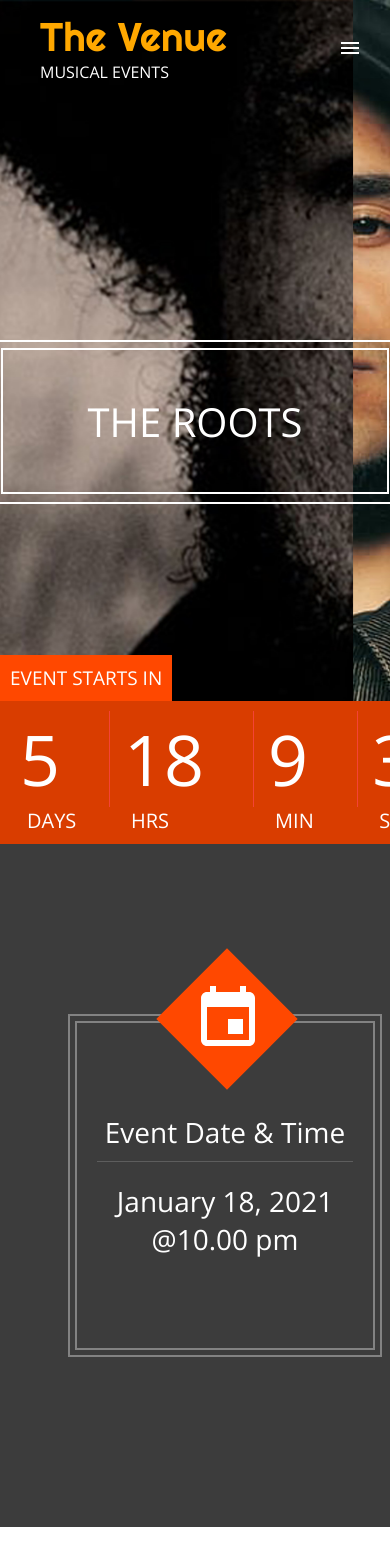
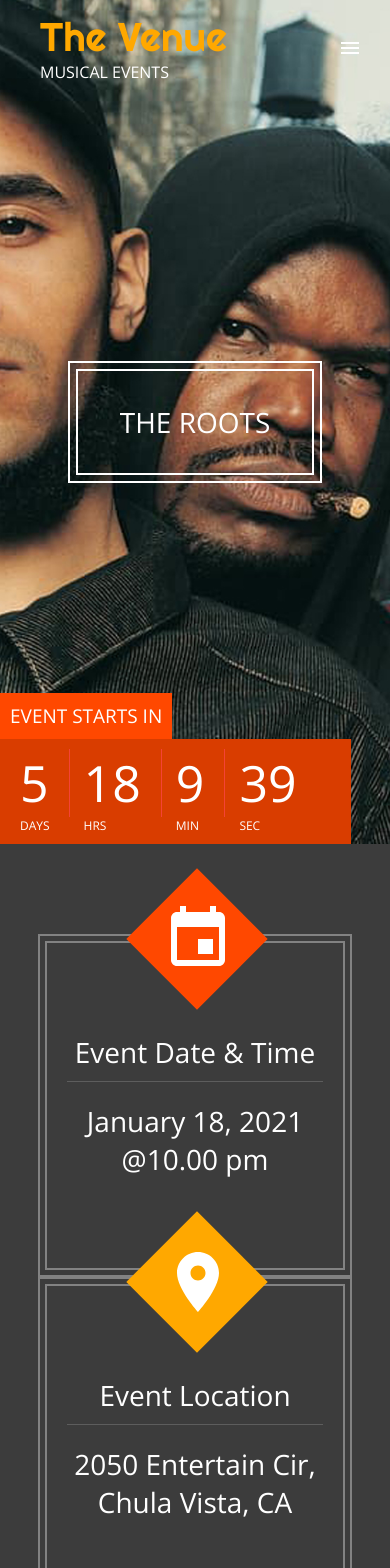
Before and after one commit to morgansegura/venue, a React (Create React App) app: page / in a window 390 px wide. Shown: the top 1568 px of the page. Built offline with nearby package versions, Linux system fonts and the light colour scheme.

Commit message:
Makes app device responsive

```diff
--- a/src/resources/styles.css
+++ b/src/resources/styles.css
@@ -27,7 +27,9 @@
 }
 
 .center_wrapper {
-	width: 900px;
+	max-width: 900px;
+	padding-left: 2rem;
+	padding-right: 2rem;
 	margin: 0 auto;
 }
 
@@ -87,7 +89,7 @@
 ======================*/
 
 footer {
-	padding: 50px 0px;
+	padding: 50px 0px 150px 0;
 	text-align: center;
 	font-size: 60px;
 	color: #ffffff;
@@ -113,28 +115,40 @@
 
 .artist_name {
 	position: absolute;
+	width: 100%;
+	max-width: 250px;
 	top: 50%;
 	left: 50%;
-	width: 400px;
-	height: 160px;
+	display: flex;
+	/* width: 400px;
+	height: 160px; */
 	-webkit-transform: translate(-50%, -50%);
 	transform: translate(-50%, -50%);
 	border: 2px solid white;
 }
 
 .artist_name .wrapper {
+	box-sizing: border-box;
 	display: flex;
 	align-items: center;
 	justify-content: center;
 	position: relative;
 	border: 2px solid white;
-	height: 121px;
+	max-width: 250px;
+	width: 100%;
 	margin: 6px;
-	text-align: center;
 	color: #fff;
-	font-size: 2.5rem;
-	padding: 11px 70px 10px 70px;
+	font-size: 1.75rem;
+	/* padding: 11px 70px 10px 70px; */
+	padding: 2rem 0;
 	text-transform: uppercase;
+}
+
+@media (min-width: 767px) {
+	.artist_name .wrapper {
+		max-width: 320px;
+		font-size: 2.25rem;
+	}
 }
 
 /*====================
@@ -162,10 +176,10 @@
 }
 
 .countdown_wrapper .countdown_time {
-	font-size: 70px;
+	font-size: 3.125rem;
 	border-right: 1px solid #f44336;
 	margin-right: 14px;
-	padding-right: 49px;
+	padding-right: 1.25rem;
 }
 .countdown_wrapper .countdown_item:last-child .countdown_time {
 	border: none;
@@ -173,8 +187,8 @@
 
 .countdown_wrapper .countdown_tag {
 	text-transform: uppercase;
-	font-size: 1.25rem;
-	padding-left: 7px;
+	font-size: 0.75rem;
+	padding-left: 0;
 }
 
 /*====================
@@ -183,11 +197,11 @@
 
 .vn_wrapper {
 	display: flex;
-	padding: 170px 0px;
+	flex-direction: column;
+	align-items: center;
+	padding: 90px 0px;
 }
-
 .vn_item {
-	width: 50%;
 	color: #ffffff;
 	text-align: center;
 }
@@ -266,6 +280,7 @@
 
 .discount_wrapper {
 	display: flex;
+	flex-direction: column;
 	padding: 70px 0px;
 }
 
@@ -319,11 +334,12 @@
 
 .pricing_wrapper {
 	display: flex;
+	flex-direction: column;
 	flex-wrap: wrap;
 }
+
 .pricing_wrapper .pricing_item {
 	flex-grow: 1;
-	width: 33%;
 	padding: 20px;
 	box-sizing: border-box;
 }
@@ -419,3 +435,35 @@
 	width: 290px;
 	background-color: #ffa800;
 }
+
+@media (min-width: 767px) {
+	footer {
+		padding: 50px 0px;
+	}
+	.vn_wrapper,
+	.discount_wrapper {
+		flex-direction: row;
+		padding: 170px 0px;
+	}
+	.vn_item {
+		width: 50%;
+	}
+	.pricing_wrapper {
+		flex-direction: row;
+	}
+	.pricing_wrapper .pricing_item {
+		flex-grow: 1;
+		width: 33%;
+		padding: 20px;
+		box-sizing: border-box;
+	}
+	.countdown_wrapper .countdown_tag {
+		padding-left: 7px;
+		font-size: 1.25rem;
+	}
+	.countdown_wrapper .countdown_time {
+		font-size: 4.375rem;
+		margin-right: 14px;
+		padding-right: 49px;
+	}
+}
```
